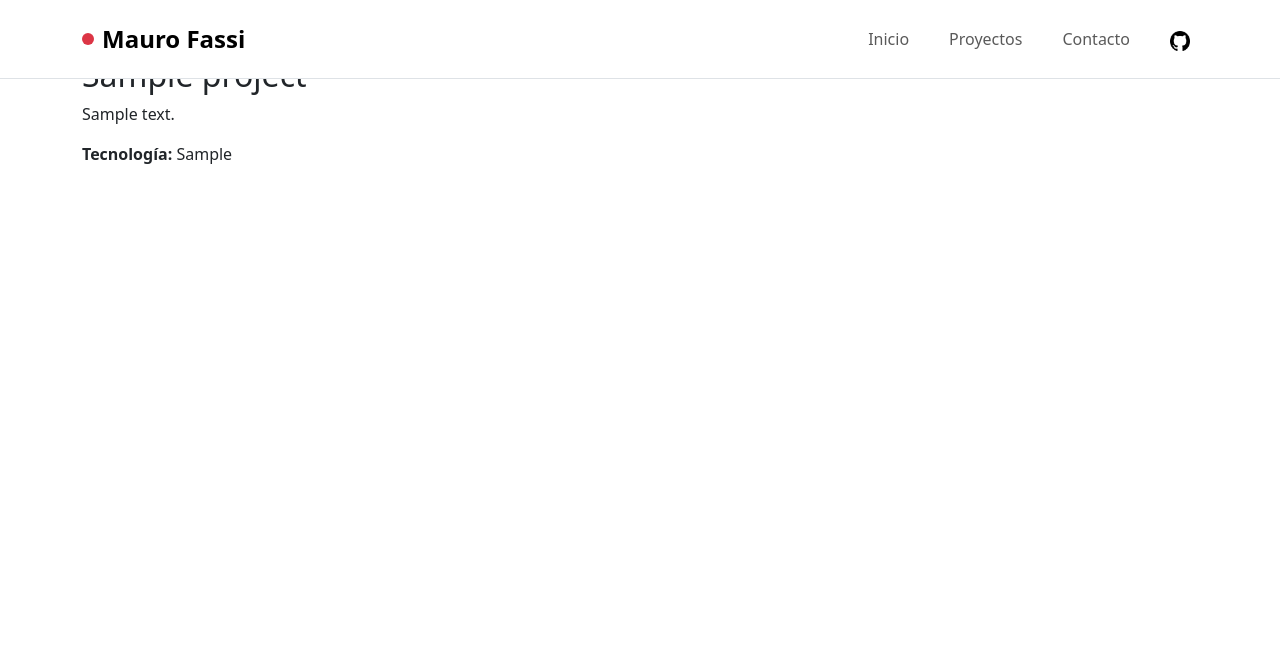
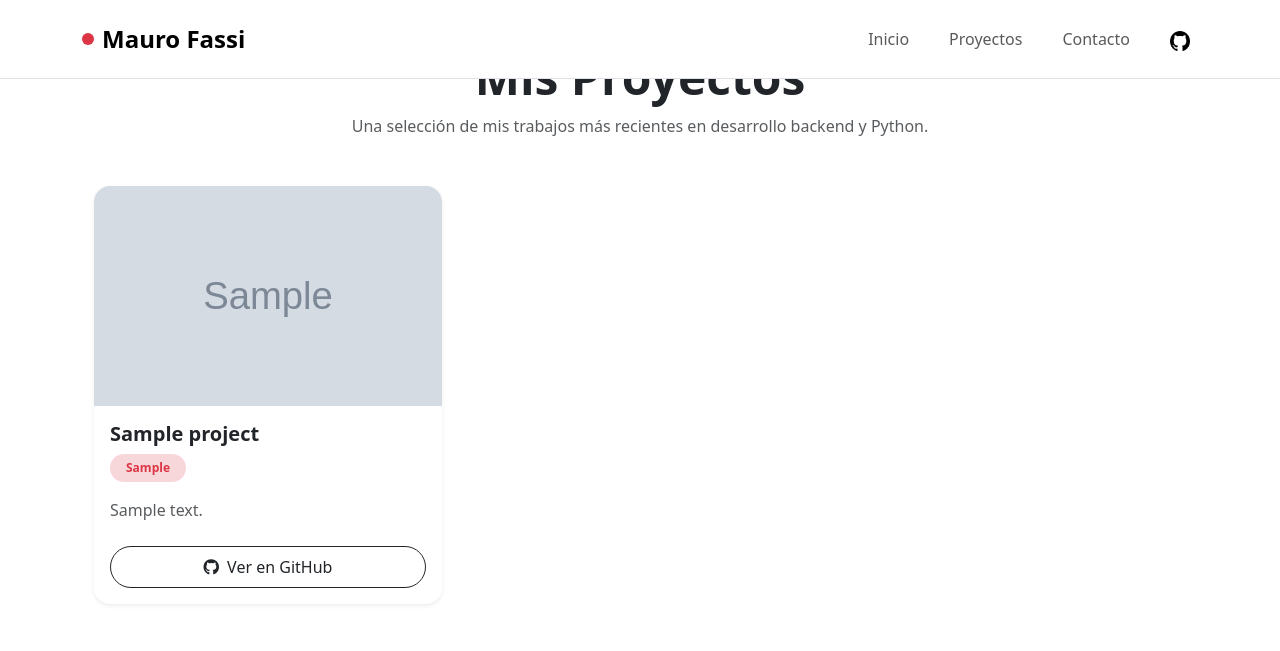
Before and after one commit to Mfassi96/portafolio, a Django app: page /projects/ in a window 1280 px wide. Shown: the top 651 px of the page. Run offline with Django 5.2, Linux system fonts and the light colour scheme; tables that the repository leaves empty hold one stand-in row (values such as "Sample post"); grey boxes marked "Sample" are stand-in pictures.

Commit message:
cambios en proyectos

```diff
--- a/projects/templates/projects/project_index.html
+++ b/projects/templates/projects/project_index.html
@@ -1,14 +1,47 @@
 {% extends "base.html" %}
 
 {% block content %}
-<h1>Mi Portafolio</h1>
-<div class="projects-container">
-    {% for project in projects %}
-    <div class="project-card">
-        <h2>{{ project.title }}</h2>
-        <p>{{ project.description }}</p>
-        <p><strong>Tecnología:</strong> {{ project.technology }}</p>
+<div class="container py-5">
+    <div class="text-center mb-5">
+        <h2 class="display-5 fw-bold">Mis Proyectos</h2>
+        <p class="text-muted">Una selección de mis trabajos más recientes en desarrollo backend y Python.</p>
     </div>
-    {% endfor %}
+
+    <div class="row row-cols-1 row-cols-md-2 row-cols-lg-3 g-4">
+        {% for project in projects %}
+        <div class="col">
+            <div class="card h-100 shadow-sm border-0 rounded-4 overflow-hidden">
+                {% if project.image %}
+                <img src="{{ project.image.url }}" class="card-img-top" alt="{{ project.title }}" style="height: 220px; object-fit: cover;">
+                {% endif %}
+
+                <div class="card-body d-flex flex-column">
+                    <h5 class="card-title fw-bold mb-2">{{ project.title }}</h5>
+
+                    <div class="mb-3">
+                        <span class="badge bg-danger-subtle text-danger px-3 py-2 rounded-pill">
+                            {{ project.technology }}
+                        </span>
+                    </div>
+
+                    <p class="card-text text-muted mb-4">
+                        {{ project.description|truncatewords:25 }}
+                    </p>
+
+                    <div class="mt-auto d-grid">
+                        <a href="{{ project.url }}" target="_blank" class="btn btn-outline-dark rounded-pill py-2">
+                            <i class="fa-brands fa-github me-2"></i>Ver en GitHub
+                        </a>
+                    </div>
+                </div>
+            </div>
+        </div>
+        {% empty %}
+        <div class="col-12 text-center py-5">
+            <i class="fa-solid fa-code-branch fa-4x text-light mb-3"></i>
+            <p class="fs-4 text-muted">Aún no hay proyectos cargados.</p>
+        </div>
+        {% endfor %}
+    </div>
 </div>
 {% endblock %}
--- a/projects/views.py
+++ b/projects/views.py
@@ -8,4 +8,4 @@ def project_index(request):
     context = {
         'projects': projects
     }
-    return render(request, 'projects/project_index.html', context)
+    return render(request, 'projects/project_index.html',context)
```
Also changed, not shown: media/projects/Selección_001.png (added), media/projects/mapa.png (added).
